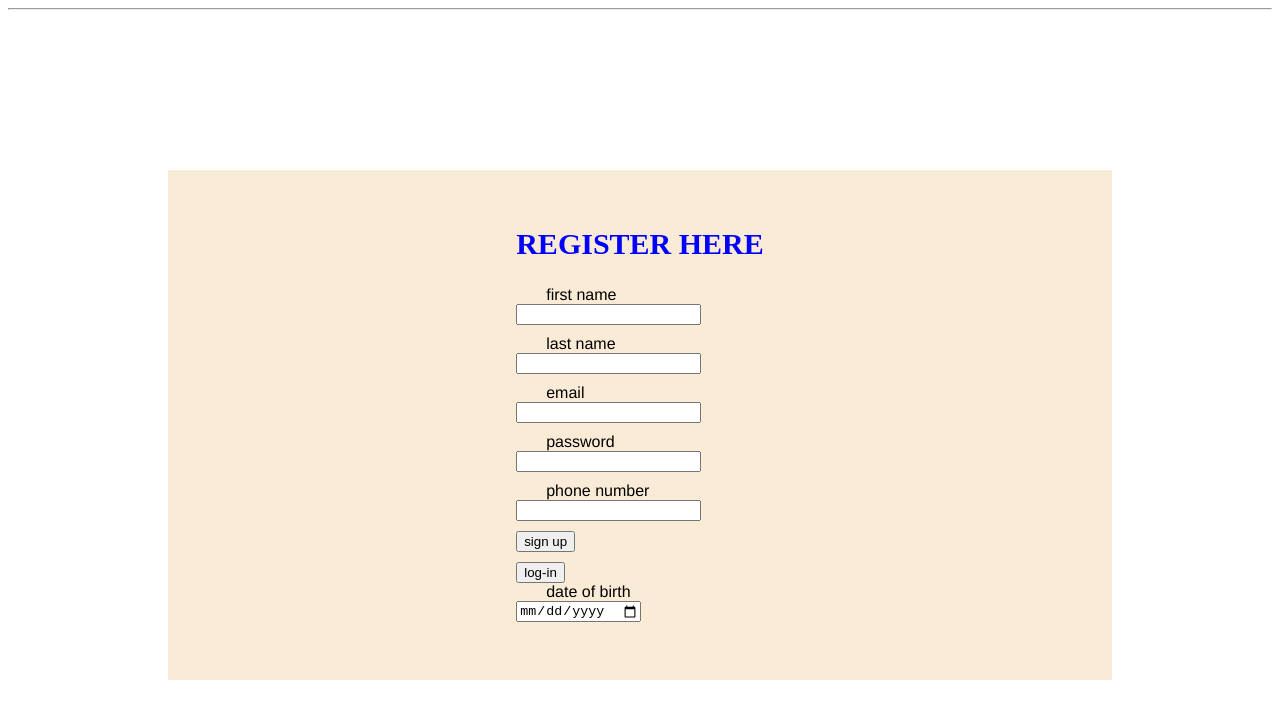
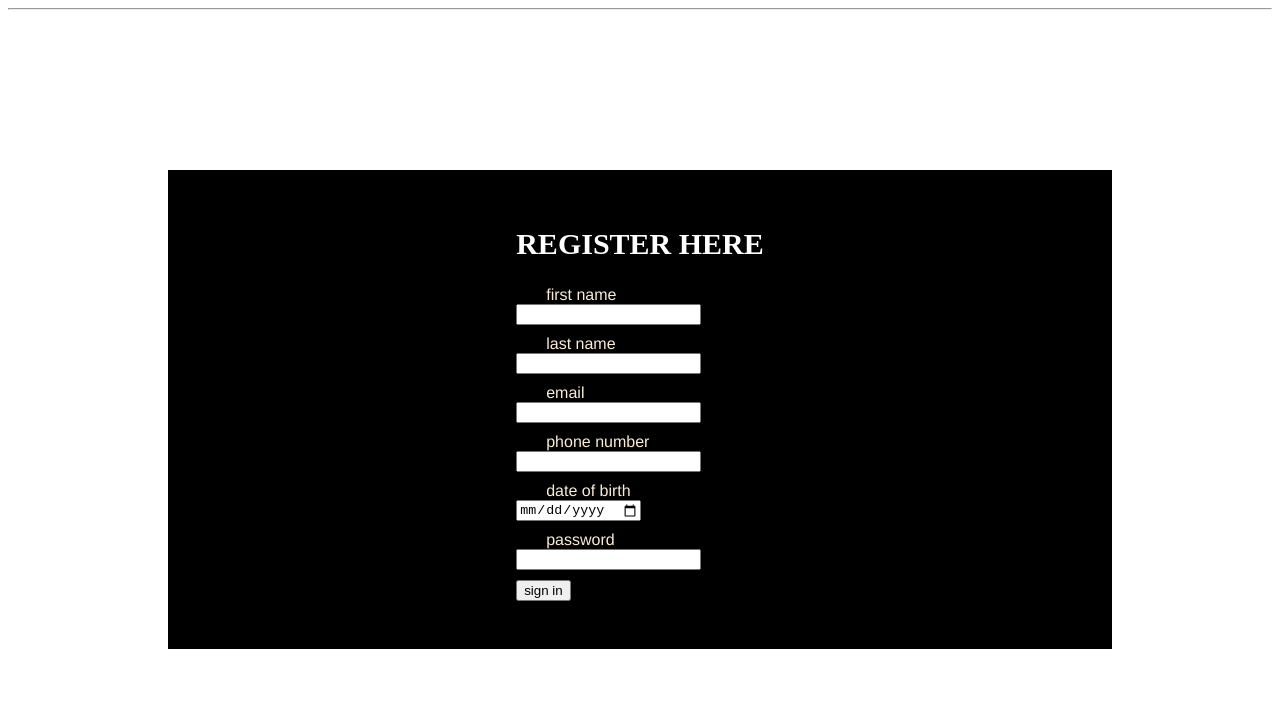
Before and after one commit to onuigboekpereamaka/ekpe_11, a plain HTML site: page index.html in a window 1280 px wide. Drawn offline with Linux system fonts and the light colour scheme.

Commit message:
first commit

```diff
--- a/index.html
+++ b/index.html
@@ -5,13 +5,14 @@
         <style>
         main{
             display: flex;
-            background-color: antiquewhite;
+            background-color:black;
             justify-content: center;
             margin: 10rem;
             padding: 2rem;
+
         }
        .form>h2{
-        color: blue;
+        color: white;
         font-size: 30px;
        }
     label{
@@ -22,6 +23,14 @@
         input{
          margin-bottom: 10px;
         }
+        button:hover {
+            background-color: blueviolet;
+            transition: 1s;
+        }
+        .form{
+        color: antiquewhite;
+        }
+
         </style>
     </head>
     <body>
@@ -33,7 +42,7 @@
         <main>
             <!--our coding for today happens here-->
             <div>
-            <form class="form"action>
+            <form action="" class="form">
             <h2>REGISTER HERE</h2>
                <label for="">first name</label><br>
                <input type="text" id="first name" name="first name" requried><br>
@@ -42,19 +51,21 @@
             <input type="text" id="last name" name="last name" requried><br>
 
             <label for="email">email</label><br>
-            <input type="email" id="email" name="email"><br>
+            <input type="email" id="email" name="email" requried><br>
+
+
+            <label for="phone">phone number</label><br>
+            <input type="phone number" id="phone number" name="phone number" requried><br>
+
+            <label for="date">date of birth</label><br>
+            <input type="date" id="date" name="date" required><br>
 
             <label for="password">password</label><br>
             <input type="password" id="password" name="password" requried><br>
 
-            <label for="phone">phone number</label><br>
-            <input type="phone number" id="phone number" name="phone number" requried><br>
 
-            <input type="submit" value="sign up"><br>
-            <button type="sumbit">log-in</button><br>
+            <button type="submit">sign in</button><br>
 
-            <label for="date">date of birth</label><br>
-            <input type="date" id="date" name="date"><br>
             </form>
             </div>
         </main>
```
